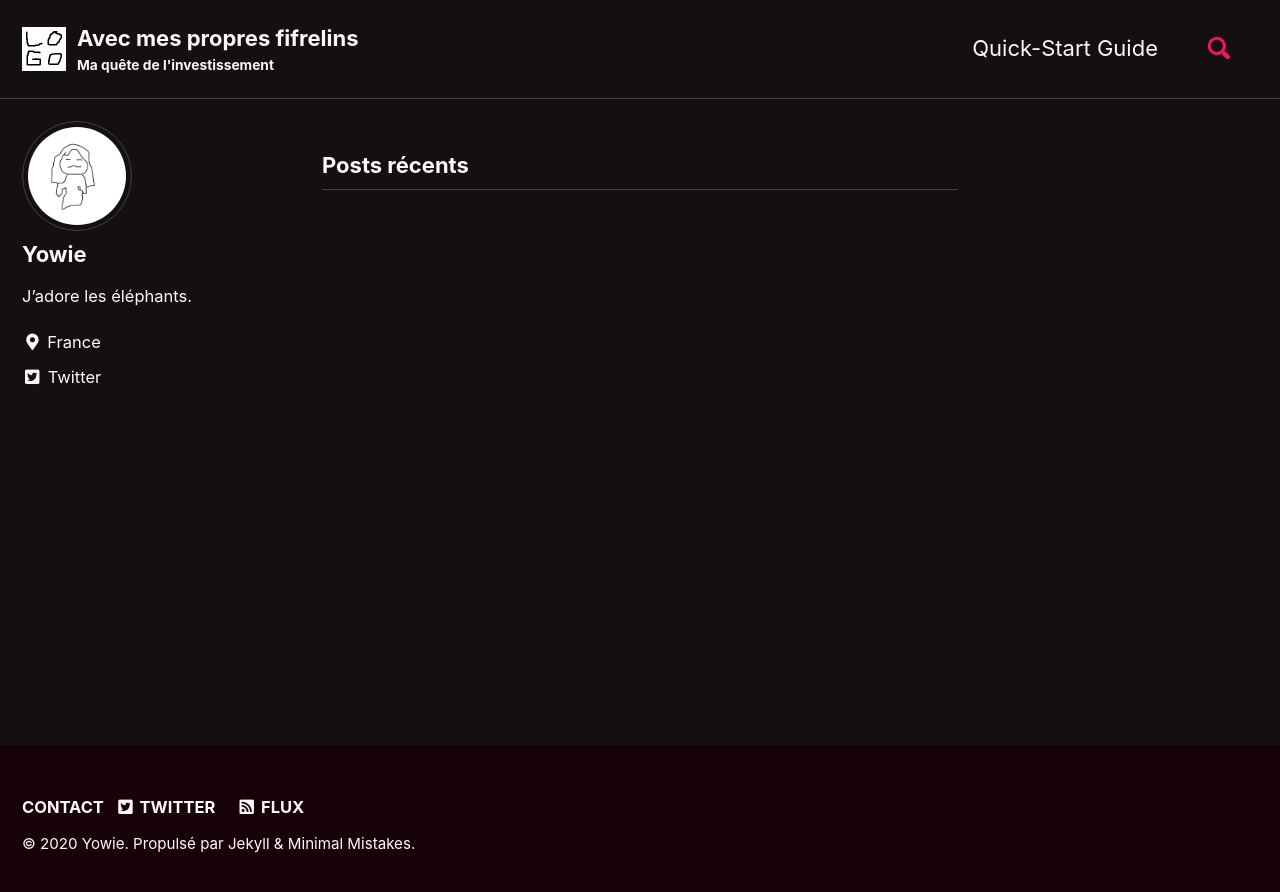
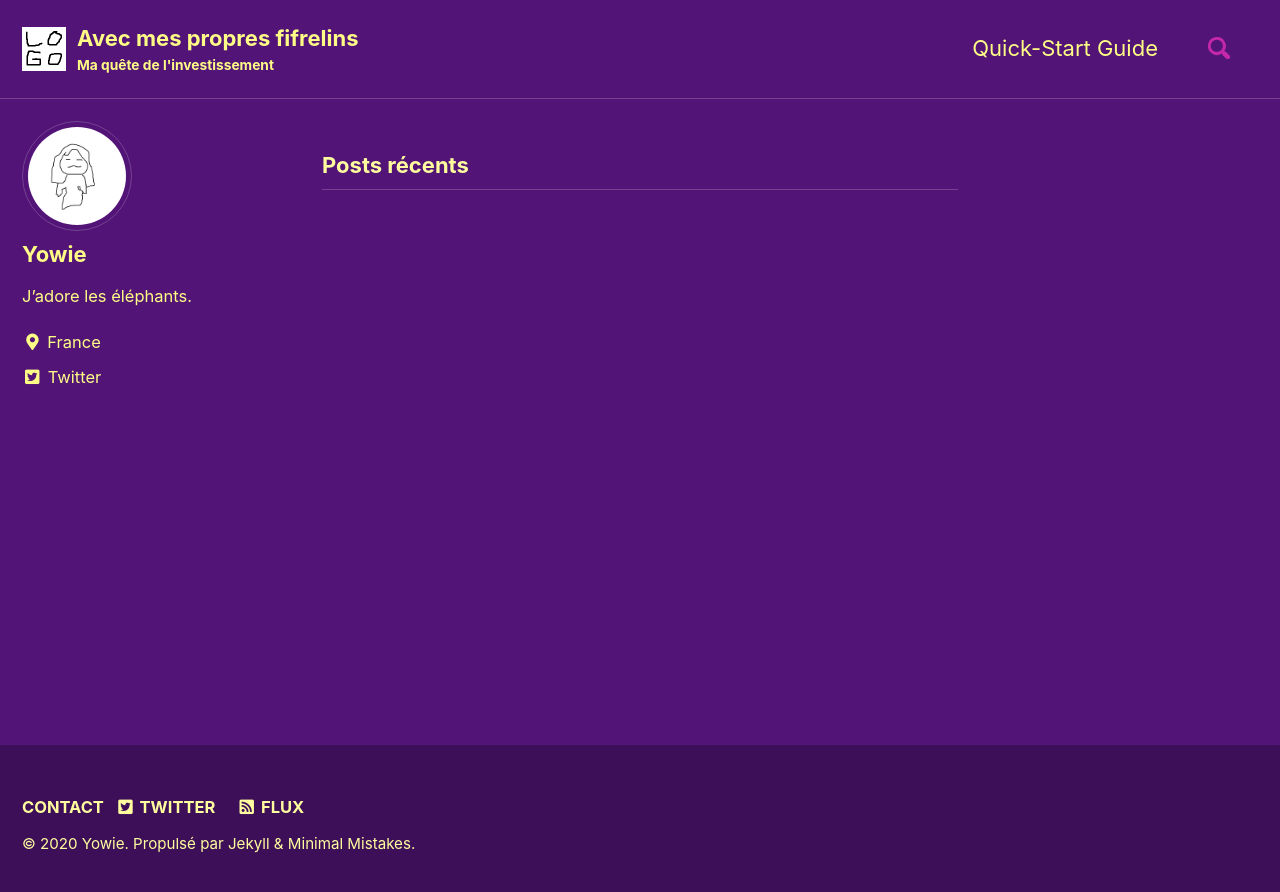
Before and after one commit to avecmespropresyeux/avecmespropresfifrelins, a Jekyll site: the page built from index.html, in a window 1280 px wide. Shown: the top 892 px of the page. Built offline with Jekyll 4.4.1, drawn with Linux system fonts in a browser that asks for light colours; cached includes are drawn as plain includes; the list of posts is cut into pages by our own code.

Commit message:
Update _config.yml

```diff
--- a/_config.yml
+++ b/_config.yml
@@ -12,7 +12,7 @@
 
 # theme                    : "minimal-mistakes-jekyll"
 # remote_theme           : "mmistakes/minimal-mistakes"
-minimal_mistakes_skin    : "neon" # "air", "aqua", "contrast", "dark", "dirt", "neon", "mint", "plum", "sunrise"
+minimal_mistakes_skin    : "plum" # "air", "aqua", "contrast", "dark", "dirt", "neon", "mint", "plum", "sunrise"
 
 # Site Settings
 locale                   : "fr-FR"
```
